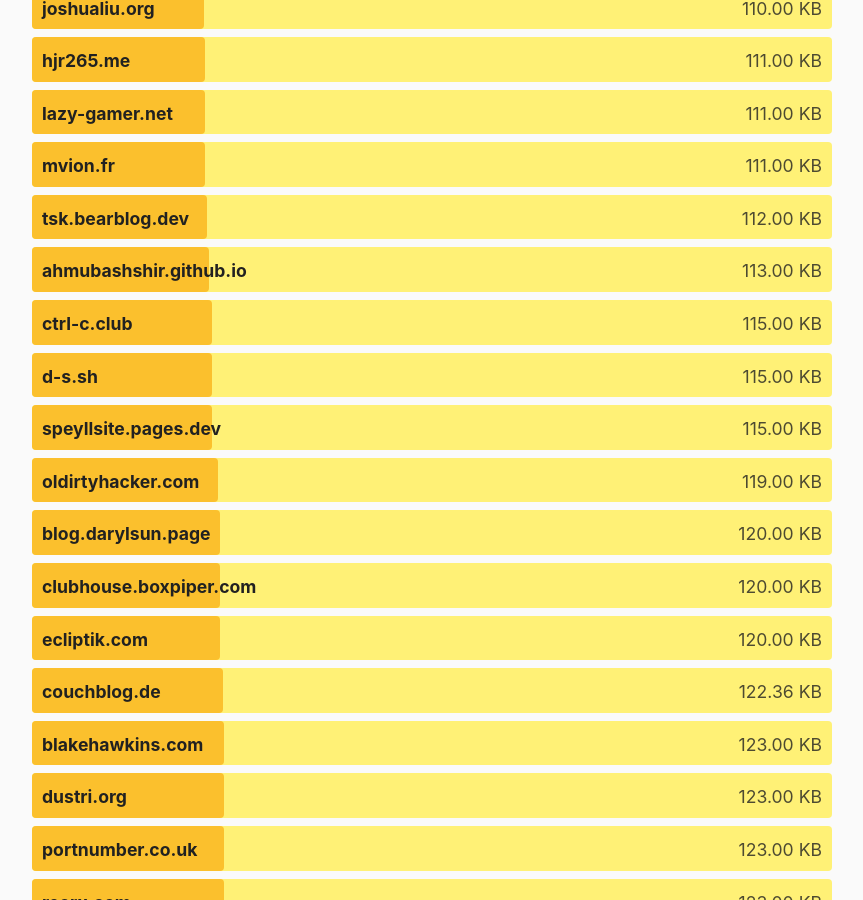
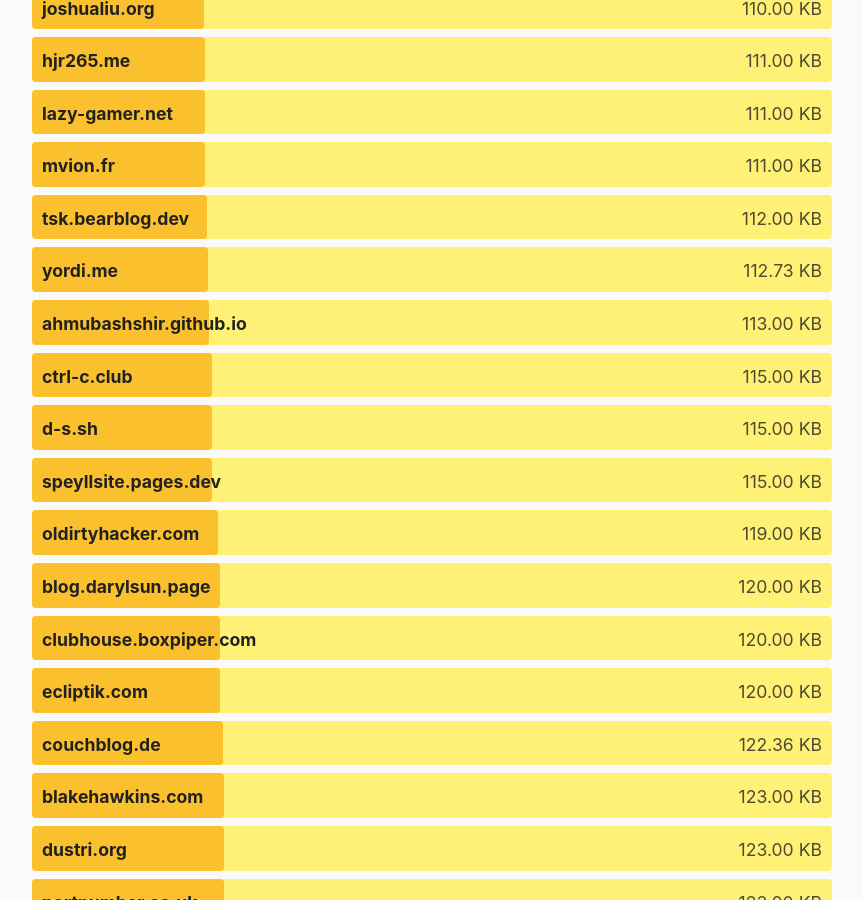
Before and after one commit to kevquirk/512kb.club, a Jekyll site: the page built from index.md, in a window 1280 px wide and 900 px high, scrolled down 26732 px. Shown: the whole window, without its empty margins (208-1071 px from the left). Built offline with Jekyll 4.4.1, drawn with Linux system fonts in a browser that asks for light colours.

Commit message:
Update sites.yml

```diff
--- a/_data/sites.yml
+++ b/_data/sites.yml
@@ -4007,3 +4007,8 @@
   url: https://zwieratko.sk/
   size: 28.07
   last_checked: 2024-02-11
+
+- domain: yordi.me
+  url: https://yordi.me/
+  size: 112.73
+  last_checked: 2024-06-19
```
